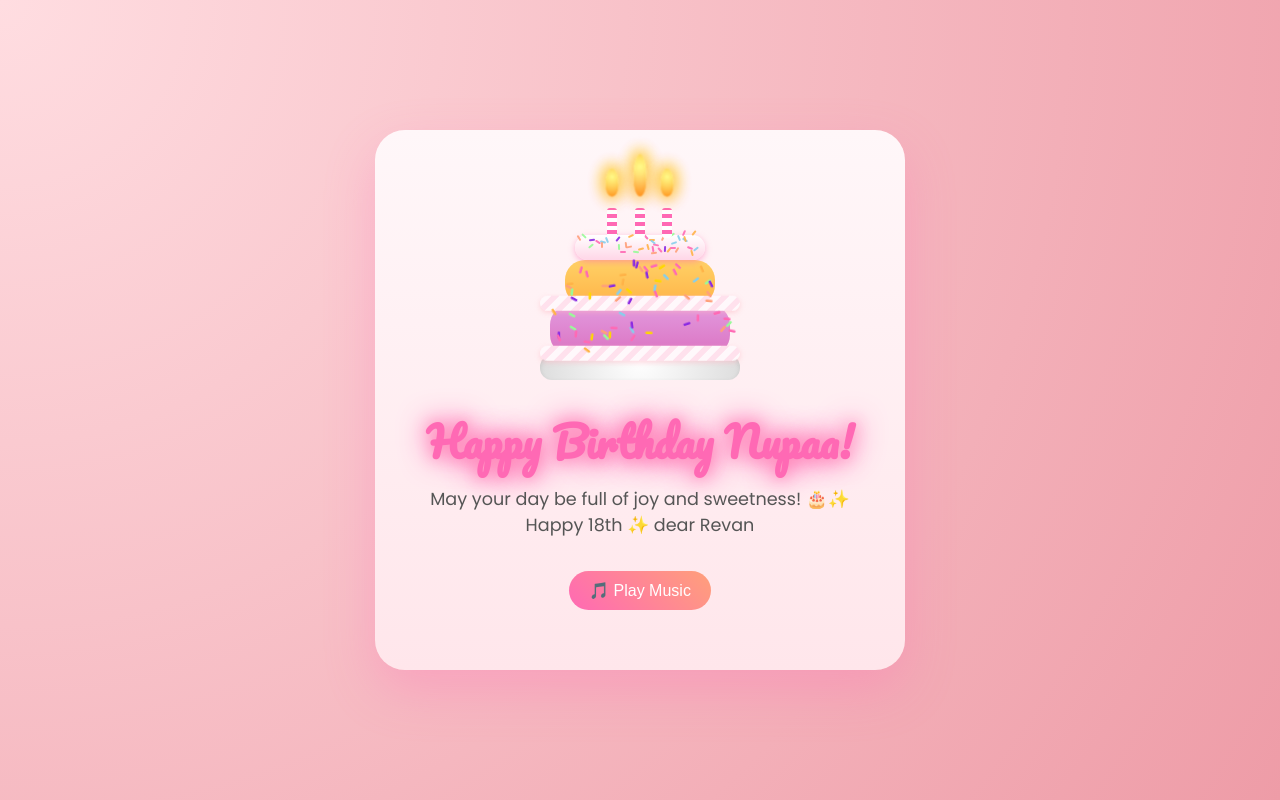
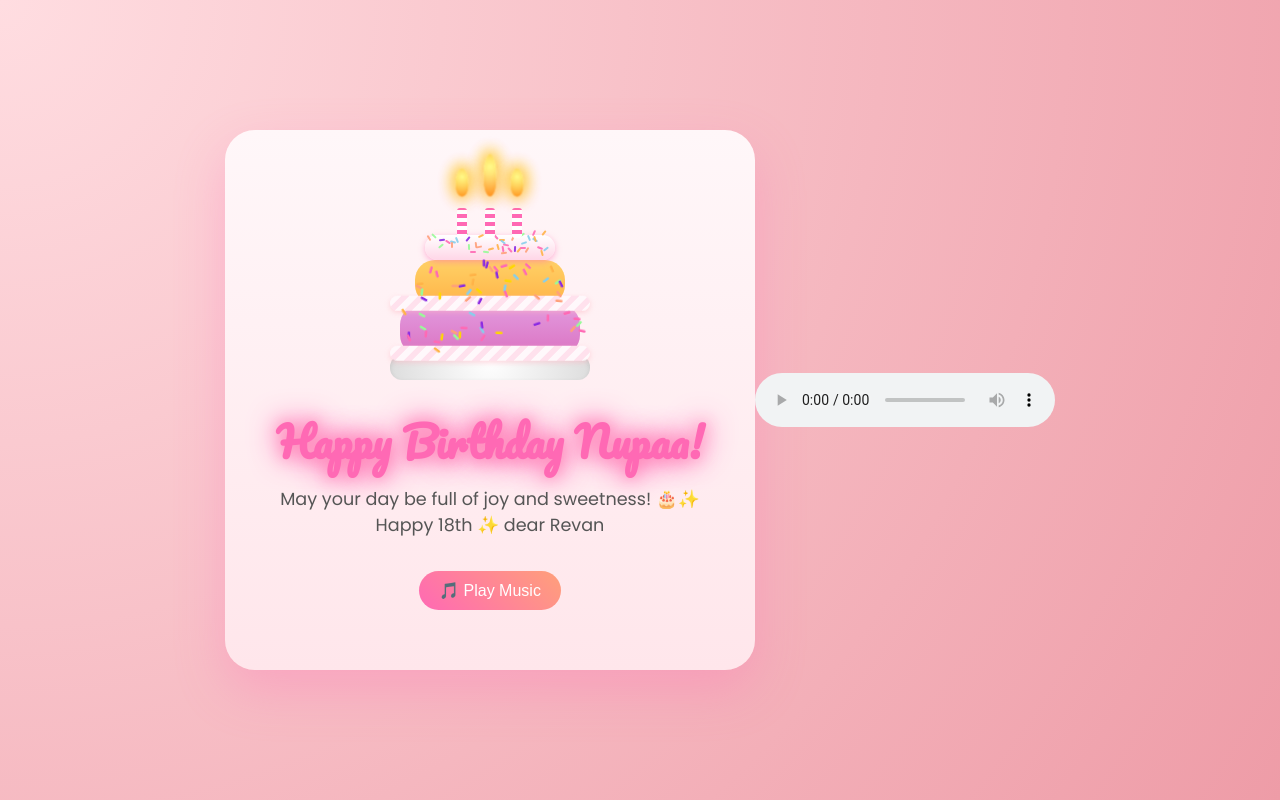
Before and after one commit to vanputrah24-ctrl/Nurfa-s-birthday, a plain HTML site: page index.html in a window 1280 px wide. Drawn offline with Linux system fonts and the light colour scheme.

Commit message:
Update index.html

```diff
--- a/index.html
+++ b/index.html
@@ -325,7 +325,8 @@ body {
   <div class="particles" id="particles"></div>
 </div>
 
-<audio id="birthdaySong" src="asset/Nadin_Amizah_-_Semua_Aku_Dirayakan_CeeNaija.com_.mp3"></audio>
+<audio id="birthdaySong" controls src="https://raw.githubusercontent.com/vanputrah24-ctrl/Nurfa-s-birthday/main/Nadin_Amizah_-_Semua_Aku_Dirayakan_CeeNaija.com_.mp3"></audio>
+
 
 
 <script>
```
